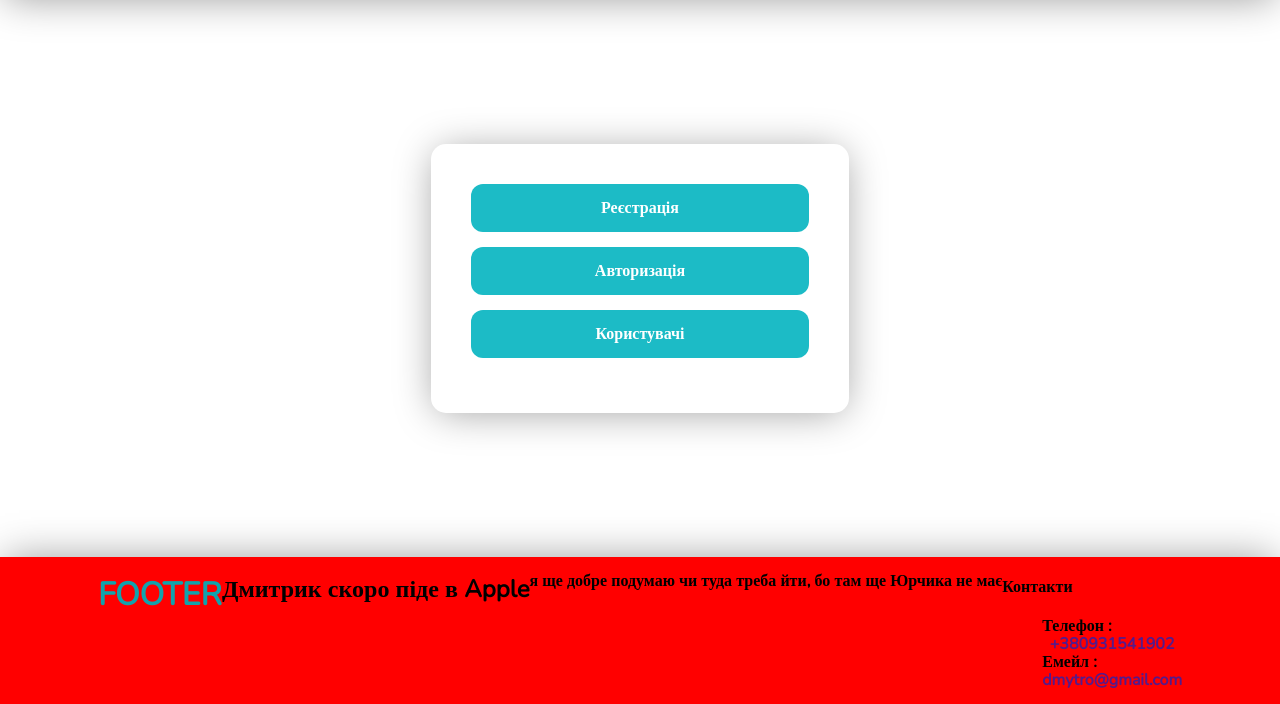
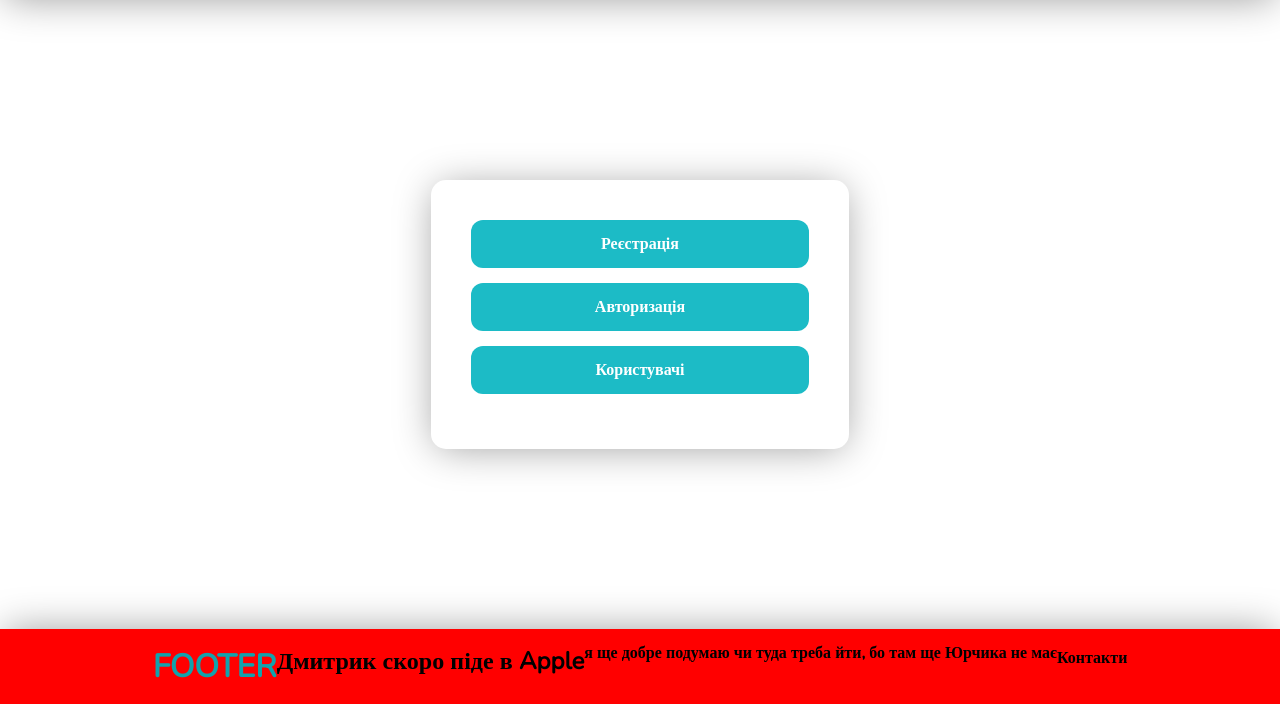
Before and after one commit to Morykvas/git, a PHP site: page /project-shop/index.php in a window 1280 px wide. Shown: the part 96-800 px from the top of the page. Run offline with PHP 8.4, Linux system fonts and the light colour scheme; some libraries are stand-ins or nearby versions.

Commit message:
залупа повна без контактів

```diff
--- a/footer.php
+++ b/footer.php
@@ -9,8 +9,7 @@
                         <div class="wrapper-contact">
                             <h4>Контакти</h4>
                             <ul>
-                                <li><span>Телефон : </span><a href="">+380931541902</a></li>
-                                <li><span>Емейл   : </span><a href="">dmytro@gmail.com</a></li>
+
                             </ul>
                         </div>
                     </div>
```
